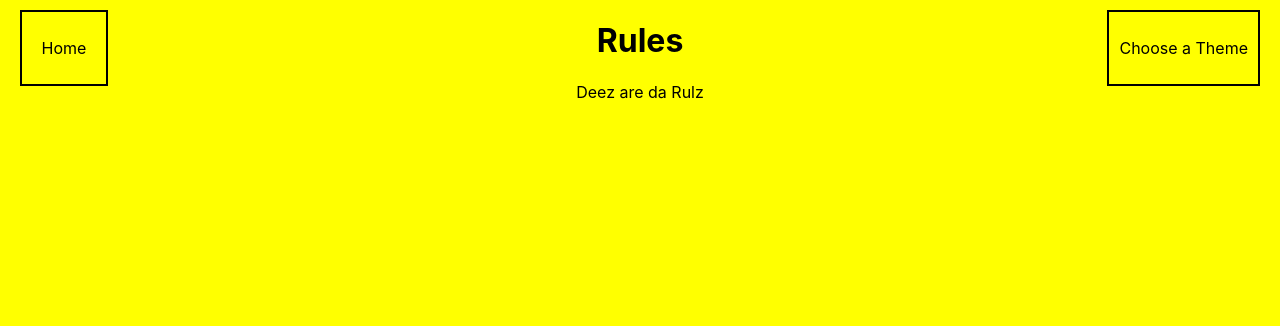
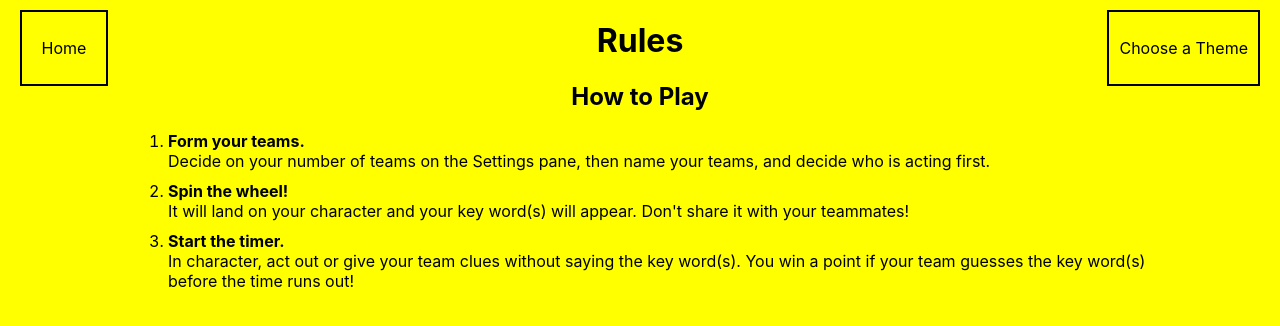
Before and after one commit to doopingen/geekout-hackathon, a React (Create React App) app: page / in a window 1280 px wide. Both pictures are taken after a click on the element "Rules". Shown: the top 326 px of the page. Built offline with nearby package versions, Linux system fonts and the light colour scheme.

Commit message:
Added rules content

```diff
--- a/src/App.css
+++ b/src/App.css
@@ -1,6 +1,15 @@
 body {
   margin: 0;
   padding: 0;
+}
+
+ol {
+  text-align: left;
+  margin: 0 10vw;
+}
+
+li {
+  margin: 0 0 10px 0;
 }
 
 .App {
--- a/src/components/rulespane.js
+++ b/src/components/rulespane.js
@@ -5,7 +5,12 @@ const RulesPane = props => {
     return (
         <div className="settings">
             <h1>Rules</h1>
-            <p>Deez are da Rulz</p>
+            <h2>How to Play</h2>
+            <ol>
+                <li><strong>Form your teams.</strong><br />Decide on your number of teams on the Settings pane, then name your teams, and decide who is acting first.</li>
+                <li><strong>Spin the wheel!</strong><br />It will land on your character and your key word(s) will appear. Don't share it with your teammates!</li>
+                <li><strong>Start the timer.</strong><br />In character, act out or give your team clues without saying the key word(s). You win a point if your team guesses the key word(s) before the time runs out!</li>
+            </ol>
             <div className="pane-nav-prev" onClick={props.handleGameStatePrev}>
                 <p>Home</p>
             </div>
```
